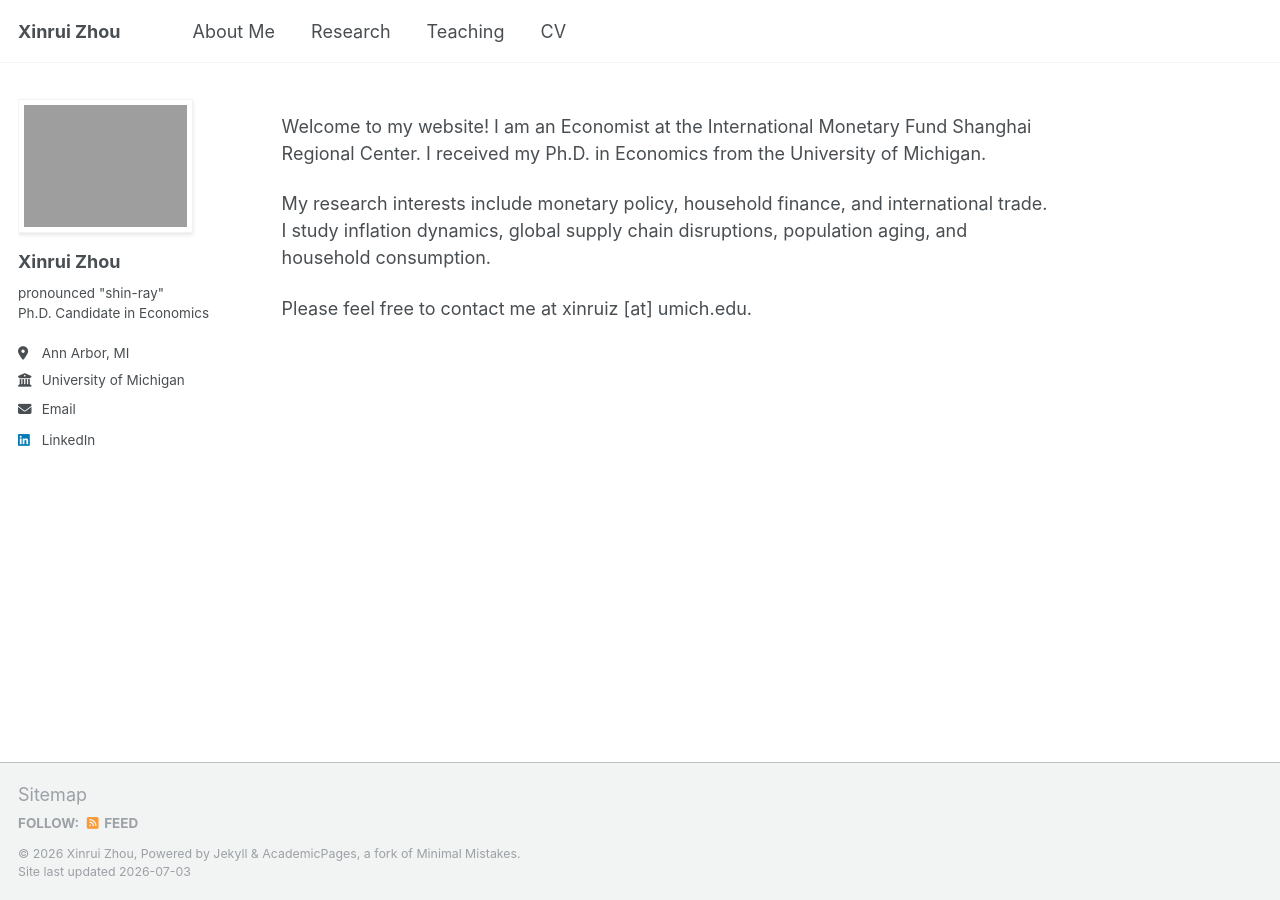
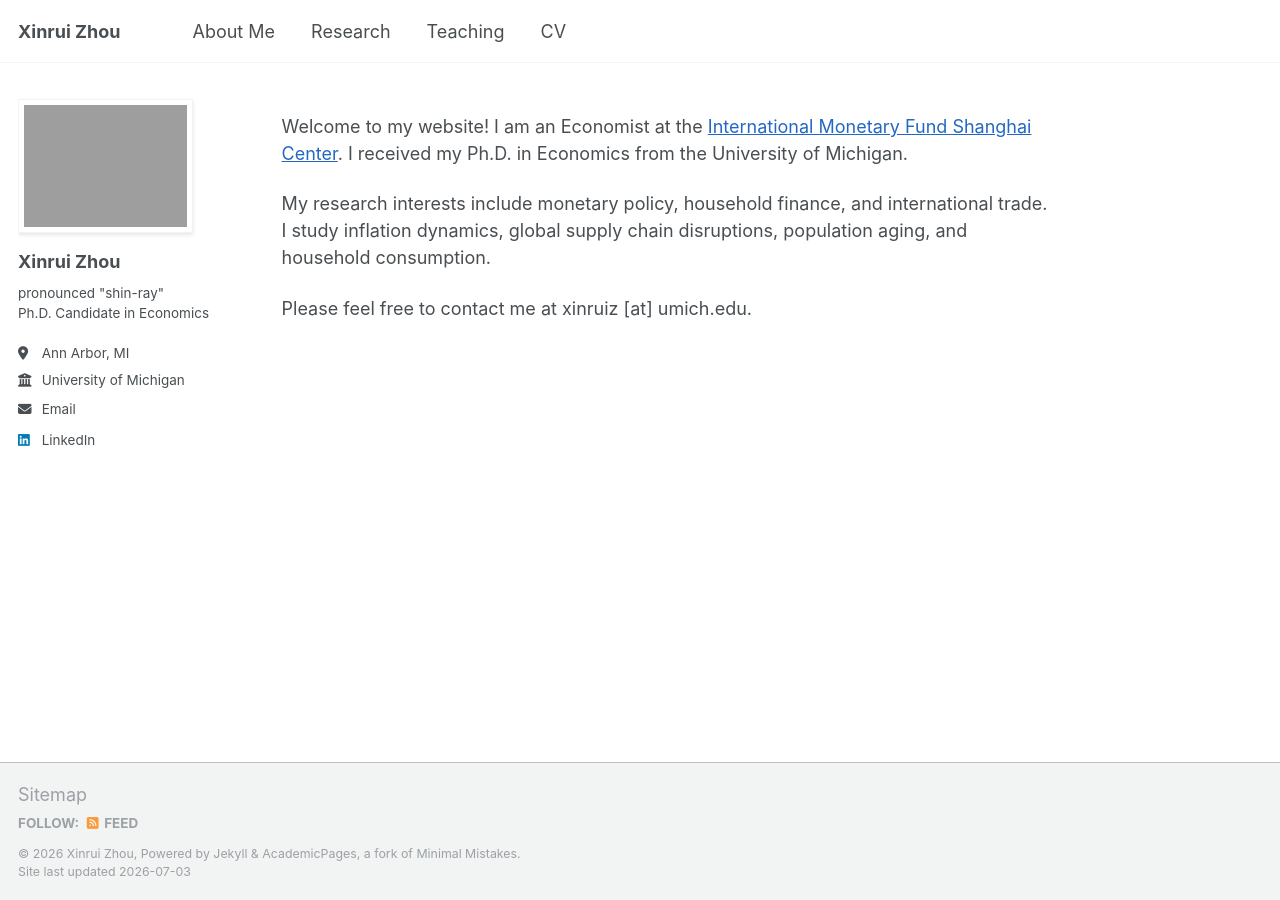
Before and after one commit to xruizhou/xruizhou.github.io, a Jekyll site: the page built from _pages/about.md, in a window 1280 px wide. Built offline with Jekyll 4.4.1, drawn with Linux system fonts in a browser that asks for light colours; a script that is not in the unit is left out.

Commit message:
Update about.md

```diff
--- a/_pages/about.md
+++ b/_pages/about.md
@@ -9,7 +9,7 @@ redirect_from:
 ---
 
 
-Welcome to my website! I am an Economist at the International Monetary Fund Shanghai Regional Center. I received my Ph.D. in Economics from the University of Michigan.
+Welcome to my website! I am an Economist at the <a href="[https://www.imf.org/](https://www.imf.org/en/about/center/shanghai-center)" target="_blank">International Monetary Fund Shanghai Center</a>. I received my Ph.D. in Economics from the University of Michigan.
 
 My research interests include monetary policy, household finance, and international trade. I study inflation dynamics, global supply chain disruptions, population aging, and household consumption.
 
```
